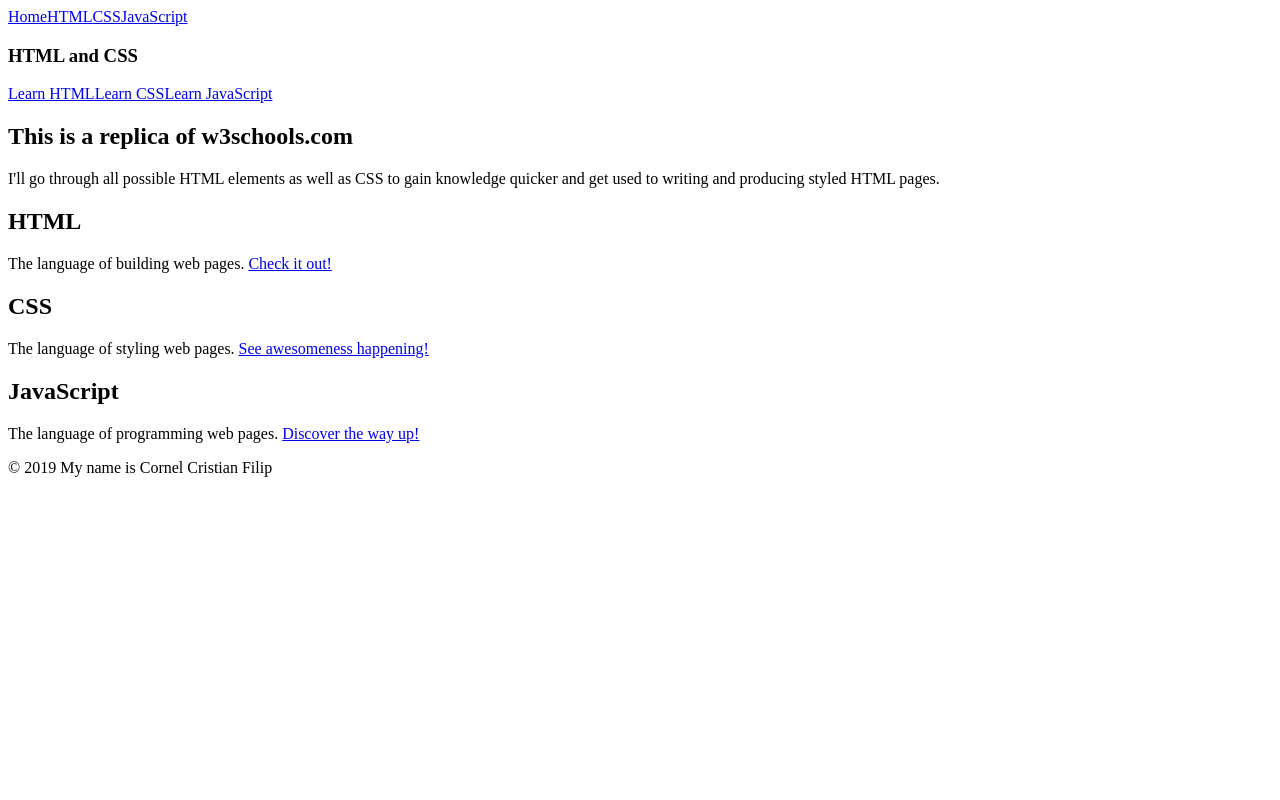
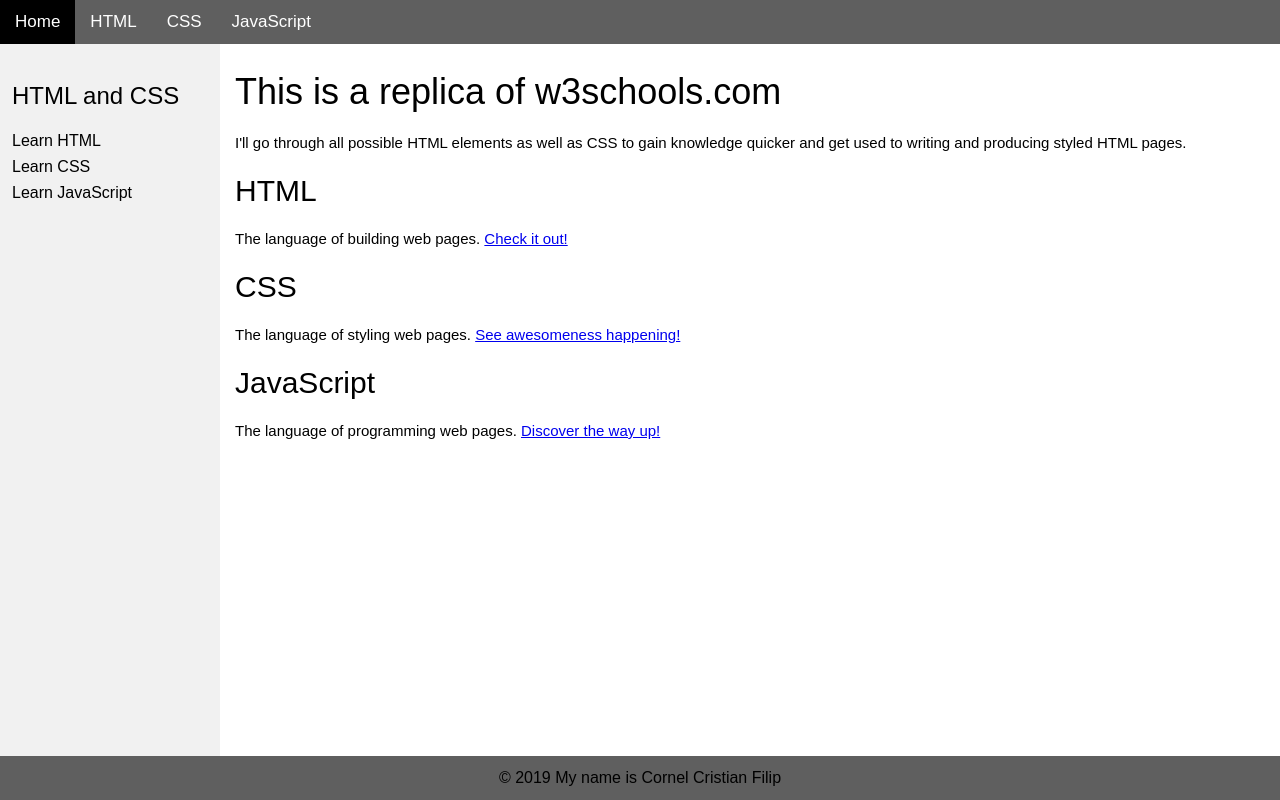
Before and after one commit to psyhedeliq/w3schools-replica, a website: page src/index.pug in a window 1280 px wide. Drawn offline with nearby package versions, Linux system fonts and the light colour scheme; files that its build step writes are made by us from their sources.

Commit message:
finished adding the styles

```diff
--- a/src/index.pug
+++ b/src/index.pug
@@ -3,18 +3,13 @@
   head
     title Learn to code HTML, CSS and JavaScript
     meta(name='description', content='This is an HTML replica of w3schools.com')
+    link(rel='stylesheet', href='style.css')
   body
     header
-      a(href='/') Home
+      a.current(href='/') Home
       a(href='/html') HTML
       a(href='/css') CSS
       a(href='/javascript') JavaScript
-
-    nav
-      h3 HTML and CSS
-      a(href='/html') Learn HTML
-      a(href='/css') Learn CSS
-      a(href='/javascript') Learn JavaScript
 
     article
       h1 This is a replica of w3schools.com
@@ -26,4 +21,10 @@
       h2 JavaScript
       p The language of programming web pages. #[a(href='/javascript') Discover the way up!]
 
+    nav
+      h3 HTML and CSS
+      a(href='/html') Learn HTML
+      a(href='/css') Learn CSS
+      a(href='/javascript') Learn JavaScript
+
     footer &copy; 2019 My name is Cornel Cristian Filip
--- /dev/null
+++ b/src/reset.scss
@@ -0,0 +1,124 @@
+html,
+body,
+div,
+span,
+applet,
+object,
+iframe,
+h1,
+h2,
+h3,
+h4,
+h5,
+h6,
+p,
+blockquote,
+pre,
+a,
+abbr,
+acronym,
+address,
+big,
+cite,
+code,
+del,
+dfn,
+em,
+img,
+ins,
+kbd,
+q,
+s,
+samp,
+small,
+strike,
+strong,
+sub,
+sup,
+tt,
+var,
+b,
+u,
+i,
+center,
+dl,
+dt,
+dd,
+ol,
+ul,
+li,
+fieldset,
+form,
+label,
+legend,
+table,
+caption,
+tbody,
+tfoot,
+thead,
+tr,
+th,
+td,
+article,
+aside,
+canvas,
+details,
+embed,
+figure,
+figcaption,
+footer,
+header,
+hgroup,
+menu,
+nav,
+output,
+ruby,
+section,
+summary,
+time,
+mark,
+audio,
+video {
+  margin: 0;
+  padding: 0;
+  border: 0;
+  font-size: 100%;
+  font: inherit;
+  vertical-align: baseline;
+}
+/* HTML5 display-role reset for older browsers */
+article,
+aside,
+details,
+figcaption,
+figure,
+footer,
+header,
+hgroup,
+menu,
+nav,
+section {
+  display: block;
+}
+body {
+  line-height: 1;
+}
+ol,
+ul {
+  list-style: none;
+}
+blockquote,
+q {
+  quotes: none;
+}
+blockquote:before,
+blockquote:after,
+q:before,
+q:after {
+  content: "";
+  content: none;
+}
+table {
+  border-collapse: collapse;
+  border-spacing: 0;
+}
--- /dev/null
+++ b/src/style.scss
@@ -0,0 +1,136 @@
+@import "reset";
+:root {
+  --color-scorpion: #5f5f5f;
+  --color-white: #fff;
+  --color-fruit-salad: #4caf50;
+  --color-black: #000;
+  --color-seashell: #f1f1f1;
+  --color-silver: #ccc;
+}
+
+html,
+body {
+  height: 100%;
+}
+
+* {
+  -webkit-box-sizing: border-box;
+  box-sizing: border-box;
+}
+
+header {
+  grid-column: 1/3;
+  grid-row: 1/2;
+}
+
+nav {
+  grid-column: 1/2;
+  grid-row: 2/3;
+}
+
+body {
+  display: grid;
+  grid-template-columns: 220px 1fr;
+  grid-template-rows: 44px 1fr 44px;
+  font-family: Arial, Helvetica, sans-serif;
+}
+
+header,
+footer {
+  background-color: var(--color-scorpion);
+}
+
+footer {
+  grid-column: 1/3;
+  grid-row: 3/4;
+}
+
+nav {
+  background-color: var(--color-seashell);
+}
+
+article {
+  grid-column: 2/3;
+  grid-row: 2/3;
+}
+
+header {
+  a {
+    color: var(--color-white);
+    text-decoration: none;
+    padding: 0 15px;
+    line-height: 44px;
+    font-size: 17px;
+    display: inline-block;
+    &.current {
+      background-color: var(--color-fruit-salad);
+    }
+    &:hover {
+      background-color: var(--color-black);
+    }
+  }
+}
+
+nav {
+  padding-top: 20px;
+
+  h3,
+  a {
+    padding: 5px 12px;
+  }
+
+  a {
+    color: var(--color-black);
+    text-decoration: none;
+    display: inline-block;
+    width: 100%;
+
+    &:hover {
+      background-color: var(--color-scorpion);
+      color: var(--color-white);
+    }
+  }
+}
+
+footer {
+  display: flex;
+  justify-content: center;
+  align-items: center;
+}
+
+article {
+  padding: 15px;
+
+  p {
+    margin: 15px 0;
+    font-size: 15px;
+    line-height: 36px;
+  }
+}
+
+h1,
+h2,
+h3,
+h4,
+h6 {
+  margin: 15px 0;
+}
+
+h1 {
+  font-size: 36px;
+}
+h2 {
+  font-size: 30px;
+}
+h3 {
+  font-size: 24px;
+}
+h4 {
+  font-size: 20px;
+}
+h5 {
+  font-size: 18px;
+}
+h6 {
+  font-size: 16px;
+}
```
